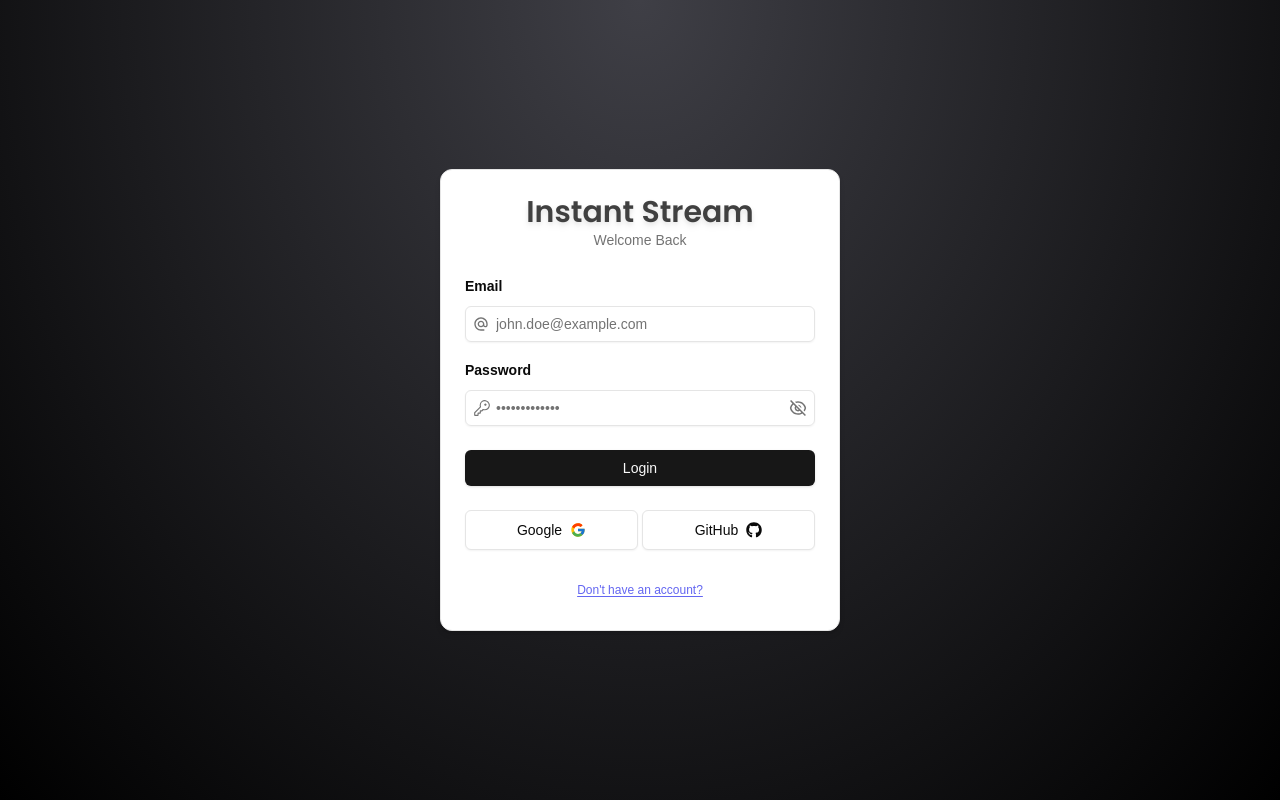
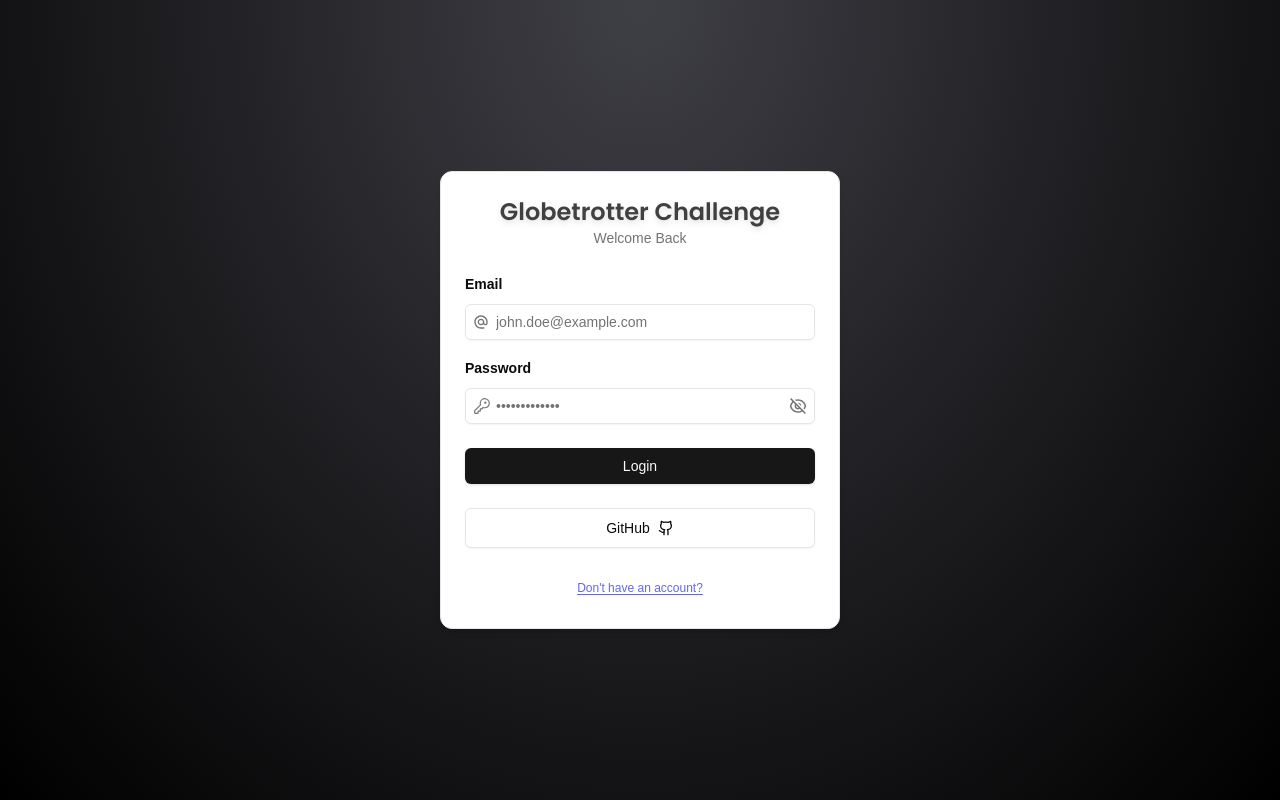
Before and after one commit to singhxayush/globetrotter-challenge, a Next.js app: page /auth/login in a window 1280 px wide. Built offline with nearby package versions, Linux system fonts and the light colour scheme; no server answers; what tailwindcss-motion would draw is missing.

Commit message:
auth components

```diff
--- a/src/components/auth/header.tsx
+++ b/src/components/auth/header.tsx
@@ -15,11 +15,11 @@ export const Header = ({label}: HeaderProps) => {
     <div className="w-full flex flex-col text-clip gap-y-0 items-center justify-center">
       <h1
         className={cn(
-          "group flex items-center text-3xl font-semibold text-neutral-700 drop-shadow-md cursor-default",
+          "group flex items-start text-2xl font-semibold text-neutral-700 drop-shadow-md cursor-default",
           font.className
         )}
       >
-        Instant Stream
+        Globetrotter Challenge
       </h1>
       <p className="text-muted-foreground text-sm">{label}</p>
     </div>
--- a/src/components/auth/social.tsx
+++ b/src/components/auth/social.tsx
@@ -2,10 +2,10 @@
 
 import React from "react";
 import {Button} from "../ui/button";
-import {FcGoogle} from "react-icons/fc";
-import {FaGithub} from "react-icons/fa";
+// import {FcGoogle} from "react-icons/fc";
 import {signIn} from "next-auth/react";
 import {DEFAULT_LOGIN_REDIRECT} from "@/routes";
+import {Github} from "lucide-react";
 
 export const Social = () => {
   const onClick = (provider: "google" | "github") => {
@@ -16,7 +16,7 @@ export const Social = () => {
 
   return (
     <div className="flex items-center w-full gap-x-1">
-      <Button
+      {/* <Button
         onClick={() => onClick("google")}
         size={"lg"}
         variant={"outline"}
@@ -24,7 +24,7 @@ export const Social = () => {
       >
         Google
         <FcGoogle size={24} className="text-2xl" />
-      </Button>
+      </Button> */}
       <Button
         onClick={() => onClick("github")}
         size={"lg"}
@@ -32,7 +32,7 @@ export const Social = () => {
         className="w-full"
       >
         GitHub
-        <FaGithub size={24} className="text-2xl" />
+        <Github className="w-20 h-20" />
       </Button>
     </div>
   );
```
